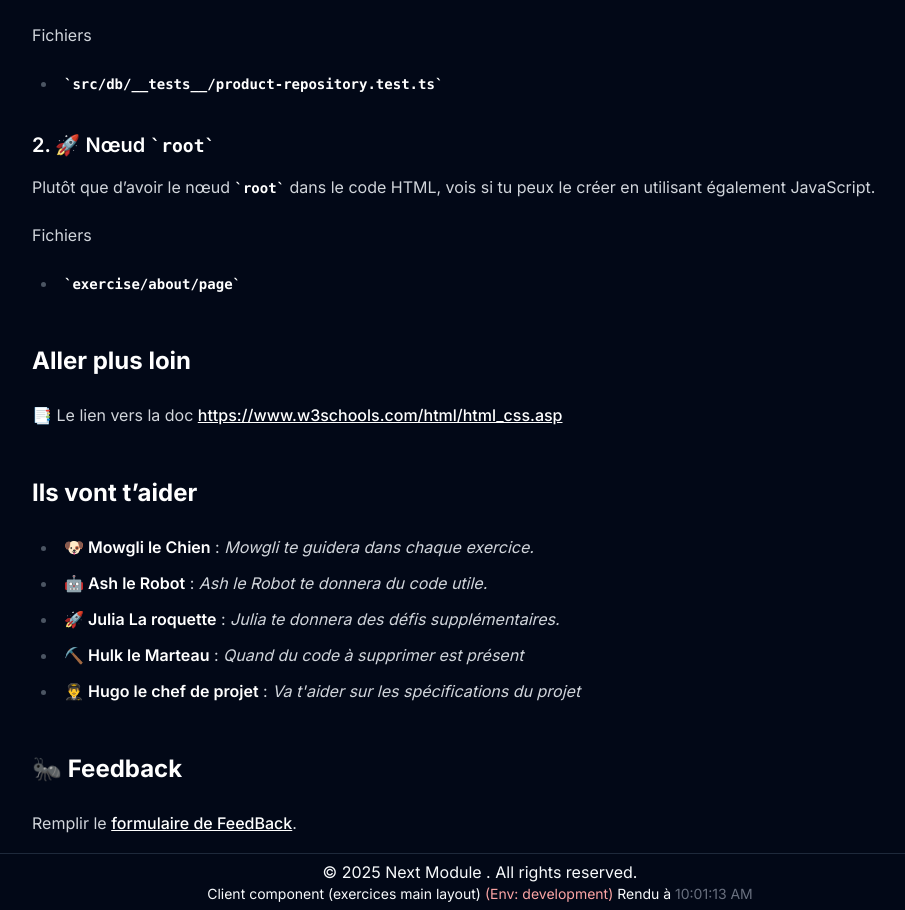
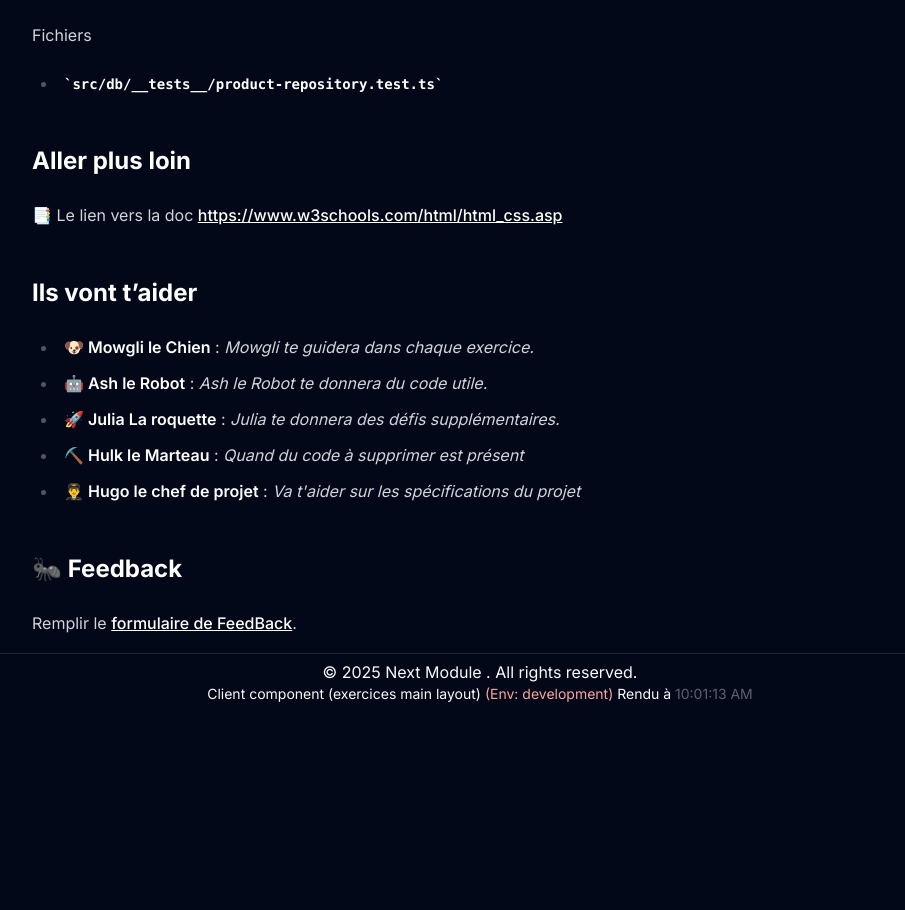
Before and after one commit to MikeCodeur/next-testing, a Next.js app: page /instructions in a window 1280 px wide. Shown: the part 5440-6350 px from the top of the page, without its empty margins (160-1065 px from the left). After the commit the page ends 6150 px from the top, so only its background shows below. Built offline with nearby package versions, Linux system fonts and the light colour scheme.

Commit message:
correction

```diff
--- a/INSTRUCTIONS.mdx
+++ b/INSTRUCTIONS.mdx
@@ -216,14 +216,6 @@ Fichiers
 
 - `src/db/__tests__/product-repository.test.ts`
 
-### 2. 🚀 Nœud `root`
-
-Plutôt que d’avoir le nœud `root` dans le code HTML, vois si tu peux le créer en utilisant également JavaScript.
-
-Fichiers
-
-- `exercise/about/page`
-
 ## Aller plus loin
 
 📑 Le lien vers la doc [https://www.w3schools.com/html/html_css.asp](https://www.w3schools.com/html/html_css.asp)
```
